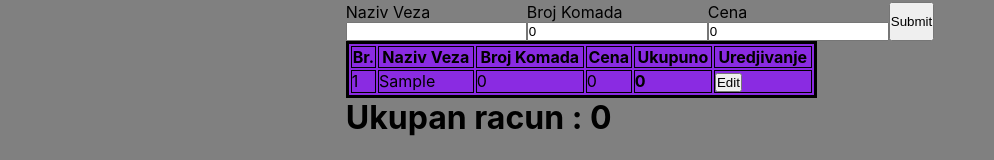
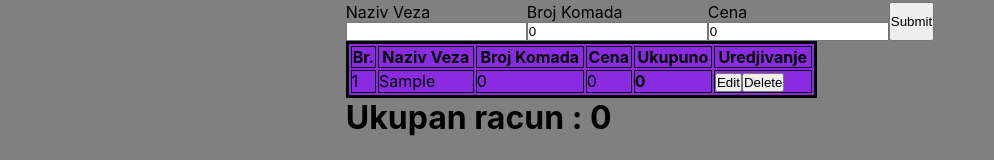
Before and after one commit to harisdolovac/AccountApp, a React (Create React App) app: page / in a window 1280 px wide. Both pictures are taken after typing "Sample" into the empty fields and a click on the button "Submit". Shown: the part 370-530 px from the top of the page, without its empty margins (0-994 px from the left). Built offline with nearby package versions, Linux system fonts and the light colour scheme.

Commit message:
Added delete function to project

```diff
--- a/src/App.js
+++ b/src/App.js
@@ -59,6 +59,11 @@ function App() {
 
   }
 
+  const handleDelete = (e) => {
+    let newForm = embroideryForm.filter((item) => item.id !== +e.target.id)
+    setEmbroideryForm(newForm)
+  }
+
 
   return (
     <div className="App">
@@ -87,7 +92,7 @@ function App() {
           </div >
 
 
-          <Table embroideryForm={embroideryForm} handleEdit={handleEdit} />
+          <Table embroideryForm={embroideryForm} handleEdit={handleEdit} handleDelete={handleDelete} />
 
         </div >
       </div >
--- a/src/Components/Table/Table.js
+++ b/src/Components/Table/Table.js
@@ -1,6 +1,6 @@
 import React, { useState, useEffect } from 'react'
 
-const Table = ({ embroideryForm, handleEdit }) => {
+const Table = ({ embroideryForm, handleEdit, handleDelete }) => {
 
     const [totalAmount, setTotalAmount] = useState(0)
 
@@ -16,7 +16,9 @@ const Table = ({ embroideryForm, handleEdit }) => {
                 <td >{numberOfEmbroidery}</td>
                 <td>{price}</td>
                 <td><b>{numberOfEmbroidery * price}</b></td>
-                <td><button onClick={(e) => handleEdit(e)} id={id}>Edit</button></td>
+                <td><button onClick={(e) => handleEdit(e)} id={id}>Edit</button>
+                    <button onClick={(e) => handleDelete(e)} id={id}>Delete</button>
+                </td>
             </tr>
         )
 
```
